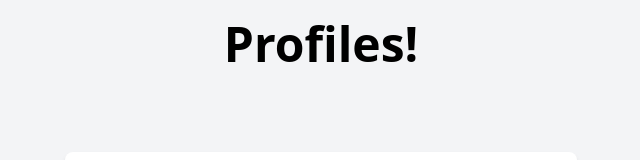
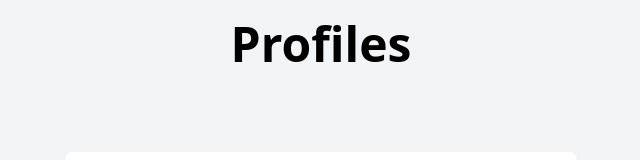
Before and after one commit to MyahGrieve/DMIT2008_Assessment_1, a website built with Vite: page index.html in a window 1280 px wide. Shown: the top 160 px of the page, without its empty margins (319-959 px from the left). Built offline with nearby package versions, Linux system fonts and the light colour scheme.

Commit message:
Update index.html

```diff
--- a/index.html
+++ b/index.html
@@ -10,7 +10,7 @@
   </head>
   <body class="bg-gray-100">
          <header  class="text-5xl text-center m-5 font-bold">
-          Profiles!
+          Profiles
          </header>
          <main id="cards" class="  pt-6 m-3">
 
```
